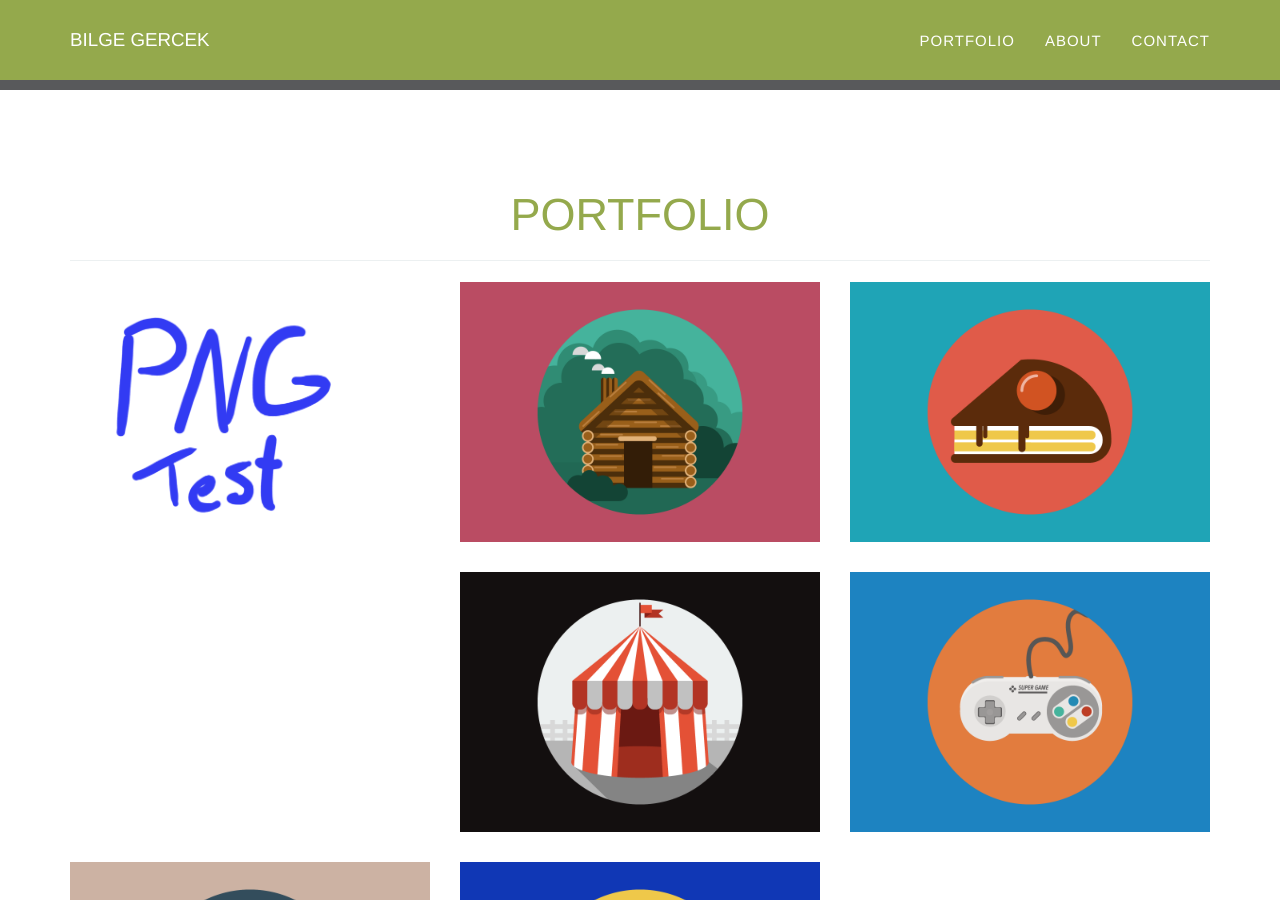
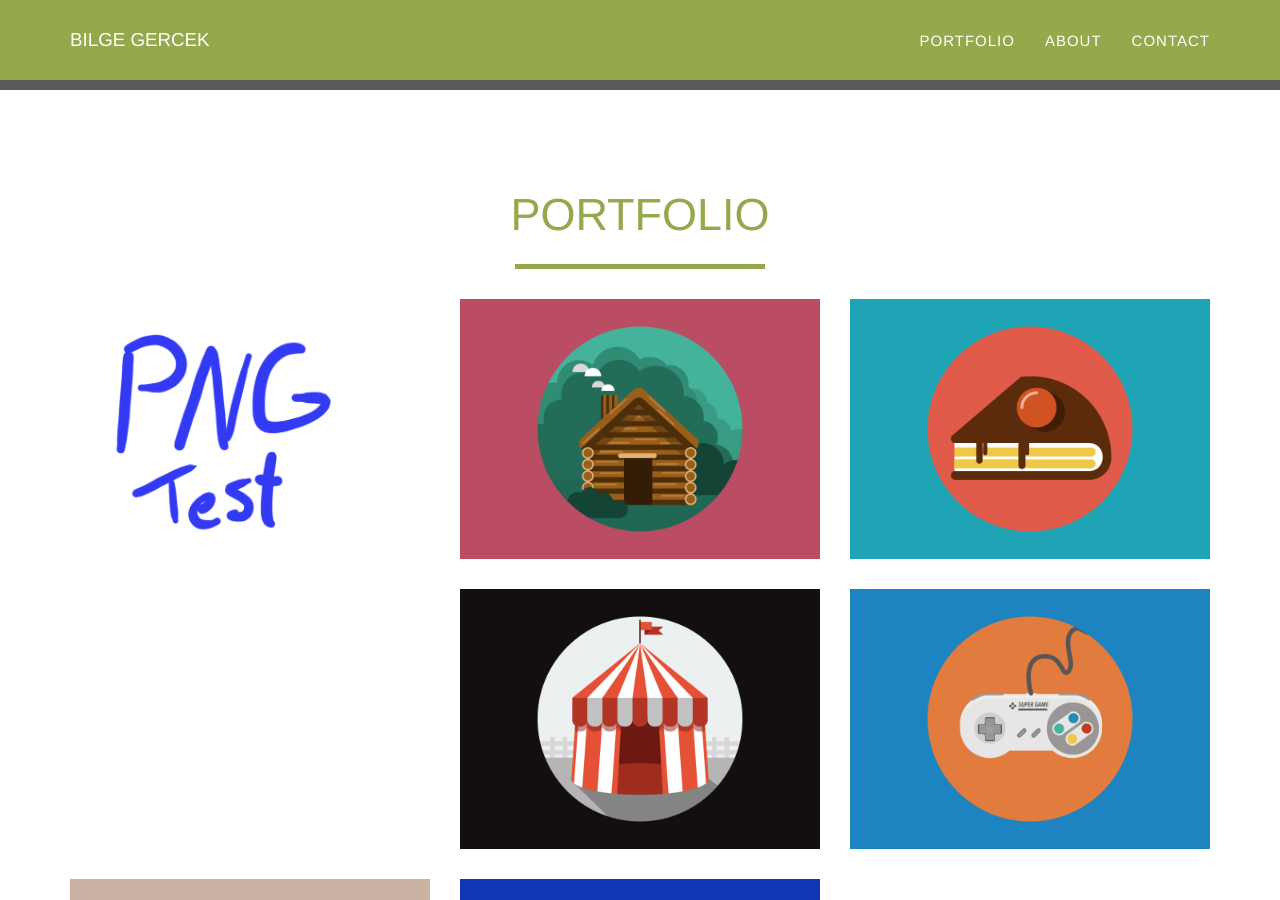
Before and after one commit to bilgegercek/bilgegercek.github.io, a Jekyll site: the page built from index.html, in a window 1280 px wide and 900 px high, scrolled down 663 px. Built offline with Jekyll 4.4.1, drawn with Linux system fonts in a browser that asks for light colours.

Commit message:
star-primary bring back

```diff
--- a/_includes/portfolio_grid.html
+++ b/_includes/portfolio_grid.html
@@ -5,7 +5,7 @@
             <div class="row">
                 <div class="col-lg-12 text-center">
                     <h2>Portfolio</h2>
-                    <hr class="thin-line:after">
+                    <hr class="star-primary">
                 </div>
             </div>
             <div class="row">
```
